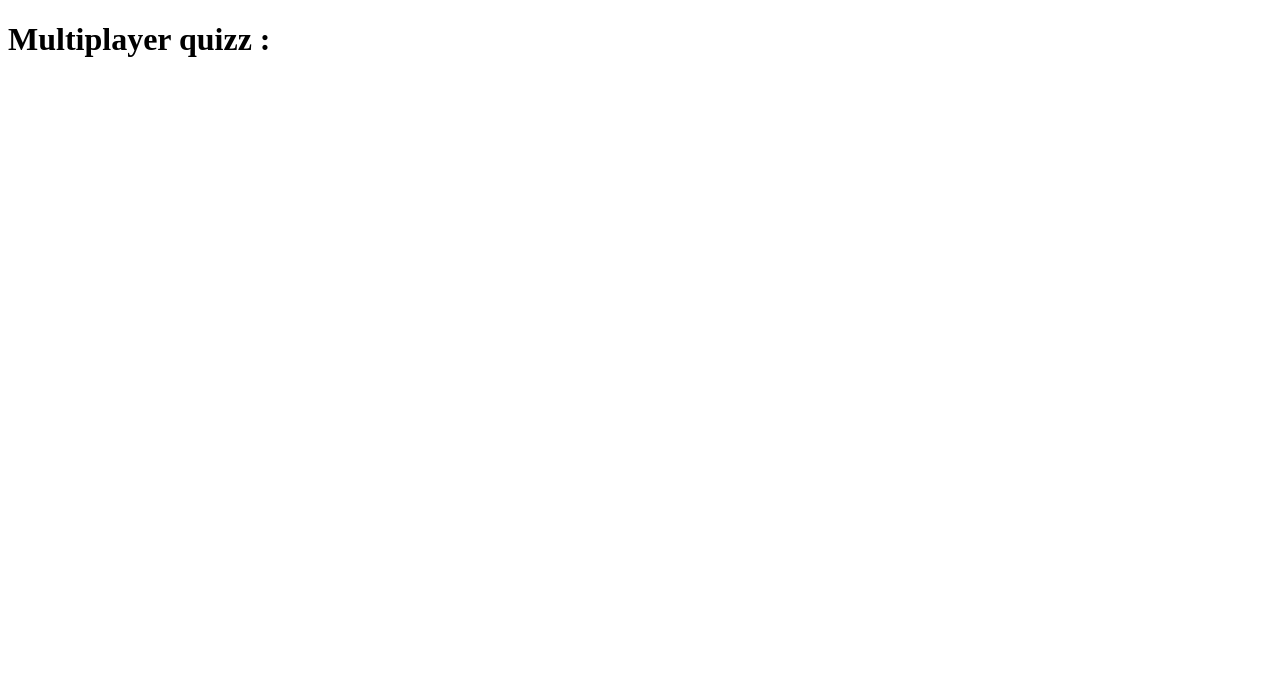
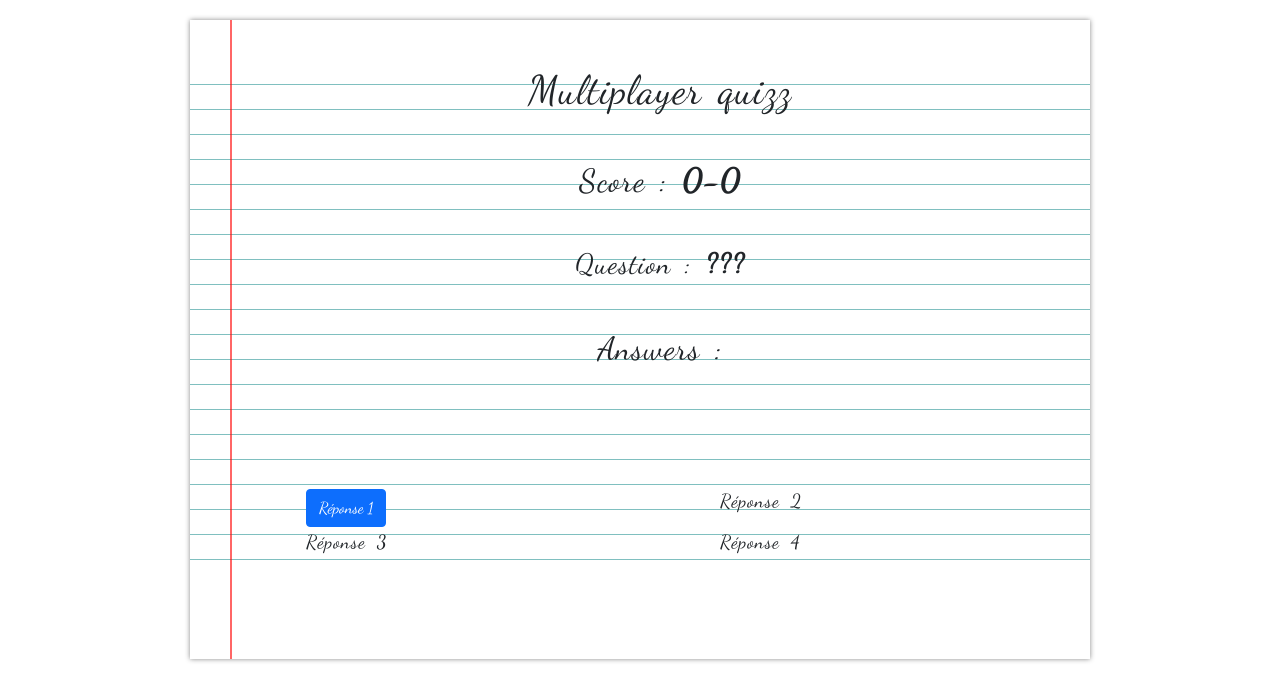
Before and after one commit to esgi-cedric-kadima/multiplayer_quiz, a website: page front-end/main.html in a window 1280 px wide. Drawn offline with nearby package versions, Linux system fonts and the light colour scheme.

Commit message:
premier message

```diff
--- /dev/null
+++ b/front-end/main.css
@@ -0,0 +1,50 @@
+/* Google font */
+@import url('https://fonts.googleapis.com/css?family=Dancing+Script');
+body {
+    background-color: rgba(0,0,0,0.1);
+}
+
+/* styling paper */
+#paper {
+    width: 900px;
+    height: auto;
+    position: relative;
+    margin: 20px auto;
+    padding-top: 40px;
+    padding-bottom: 40px;
+    background-color: white;
+    box-shadow: 0px 0px 5px 0px #888;
+}
+
+/* styling red vertical line */
+#paper::before {
+    content: '';
+    width: 2px;
+    height: 100%;
+    position: absolute;
+    top: 0;
+    left: 40px;
+    background-color: rgba(255,0,0,0.6);
+}
+
+/* styling blue horizontal lines */
+#pattern {
+    height: 100%;
+    background-image: repeating-linear-gradient(white 0px, white 24px, teal 25px);
+}
+
+/* styling text content */
+#content {
+    padding-top: 6px;
+    padding-left: 56px;
+    padding-right: 16px;
+    line-height: 25px;
+    font-family: 'Dancing Script', cursive;
+    font-size: 19px;
+    letter-spacing: 1px;
+    word-spacing: 5px;
+}
+
+.answer p:hover {
+    border: black;
+}
--- a/front-end/main.html
+++ b/front-end/main.html
@@ -3,8 +3,56 @@
 <head>
     <meta charset="UTF-8">
     <title>Multiplayer quizz</title>
+    <link rel="stylesheet" href="./main.css">
 </head>
 <body>
-<h1>Multiplayer quizz : </h1>
+<div id="paper">
+    <div id="pattern">
+        <div id="content">
+            <h1 class="text-center mb-5">Multiplayer quizz</h1>
+            <h2 class="text-center m-5" >Score : <span><strong>0-0</strong></span></h2>
+            <h3 class="text-center m-5">Question : <span id="question"><strong>???</strong></span></h3>
+            <h2 class="text-center m-5">Answers : </h2> <br>
+            <div id="answers" class="container m-5">
+                <div class="row">
+                    <div class="col">
+<!--                        <div class="answer" id="answer1">-->
+<!--                            <p>-->
+<!--                                Réponse 1-->
+<!--                            </p>-->
+<!--                        </div>-->
+                        <button type="button" class="btn btn-primary" id="answer1">Réponse 1</button>
+                    </div>
+                    <div class="col">
+                        <div class="answer" id="answer2">
+                            <p>
+                                Réponse 2
+                            </p>
+                        </div>
+                    </div>
+                </div>
+                <div class="row">
+                    <div class="col">
+                        <div class="answer" id="answer3">
+                            <p>
+                                Réponse 3
+                            </p>
+                        </div>
+                    </div>
+                    <div class="col">
+                        <div class="answer" id="answer4">
+                            <p>
+                                Réponse 4
+                            </p>
+                        </div>
+                    </div>
+                </div>
+            </div>
+        </div>
+    </div>
+</div>
 </body>
+<link href="https://cdn.jsdelivr.net/npm/bootstrap@5.0.2/dist/css/bootstrap.min.css" rel="stylesheet"
+      integrity="sha384-EVSTQN3/azprG1Anm3QDgpJLIm9Nao0Yz1ztcQTwFspd3yD65VohhpuuCOmLASjC" crossorigin="anonymous">
+<script src="./main.js"></script>
 </html>
--- a/front-end/main.js
+++ b/front-end/main.js
@@ -1,20 +1,11 @@
-const http = require('http');
-const fs = require('fs');
+const reponse = document.getElementById('answer1');
+const socket = new WebSocket('ws://localhost:8765');
 
-const port = 3000;
-
-const server = http.createServer((req, res) => {
-    fs.readFile('main.html', (err, data) => {
-        if (err) {
-            res.writeHead(500, { 'Content-Type': 'text/plain' });
-            res.end('Error loading main.html');
-        } else {
-            res.writeHead(200, { 'Content-Type': 'text/html' });
-            res.end(data);
-        }
-    });
+reponse.addEventListener('click', function () {
+    console.log('clickChoice');
+    socket.send('choicePlayer');
 });
 
-server.listen(port, () => {
-    console.log(`Server running at http://localhost:${port}`);
-});
+socket.onmessage = function (event) {
+    console.log('Received message: ', event.data);
+};
--- a/front-end/package.json
+++ b/front-end/package.json
@@ -5,12 +5,12 @@
   "main": "main.js",
   "scripts": {
     "test": "echo \"Error: no test specified\" && exit 1",
-    "start": "nodemon main.js"
+    "start": "npx parcel main.html"
   },
   "keywords": [],
   "author": "",
   "license": "ISC",
   "devDependencies": {
-    "nodemon": "^2.0.20"
+    "parcel": "^2.8.3"
   }
 }
```
Also changed, not shown: front-end/client.js (added, +14 -0 lines), 2 other files.
